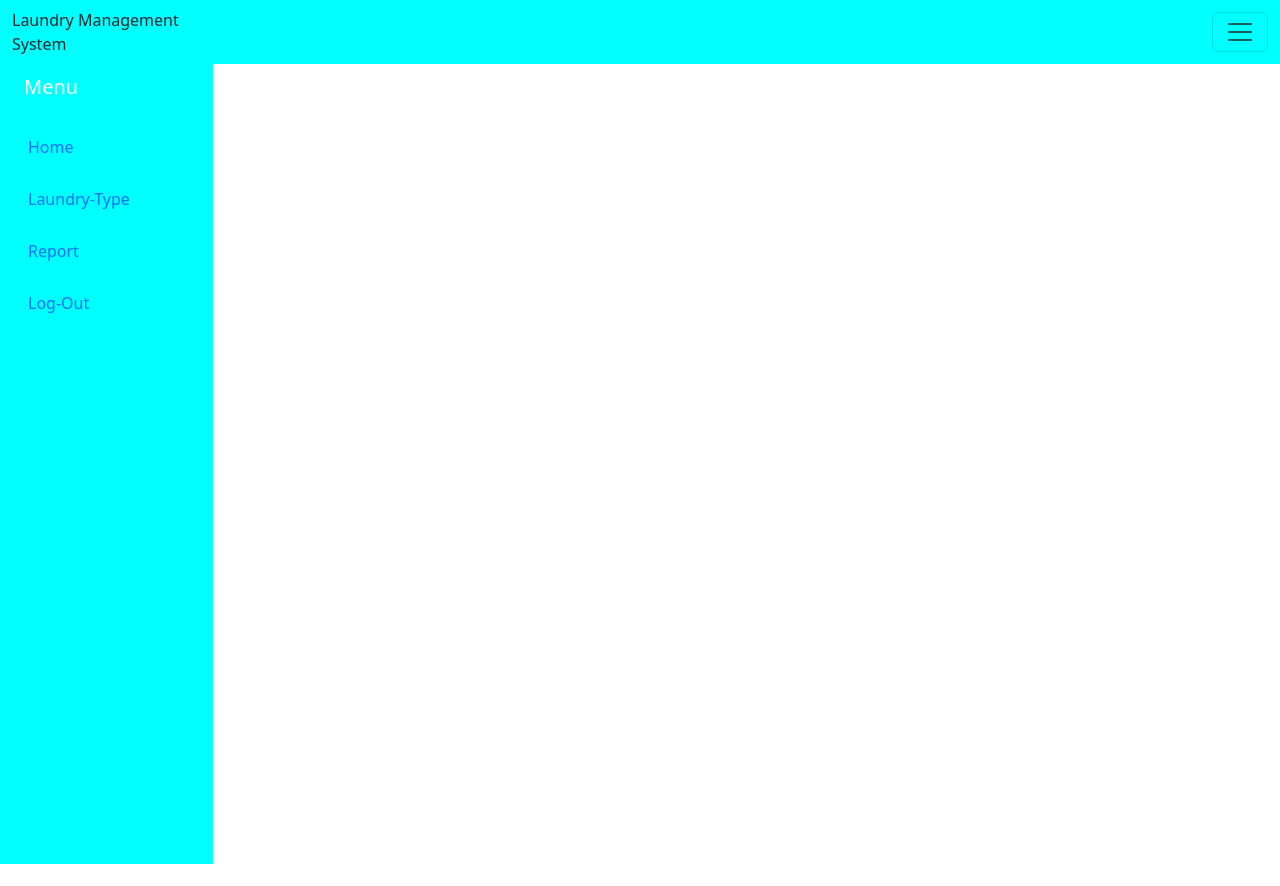
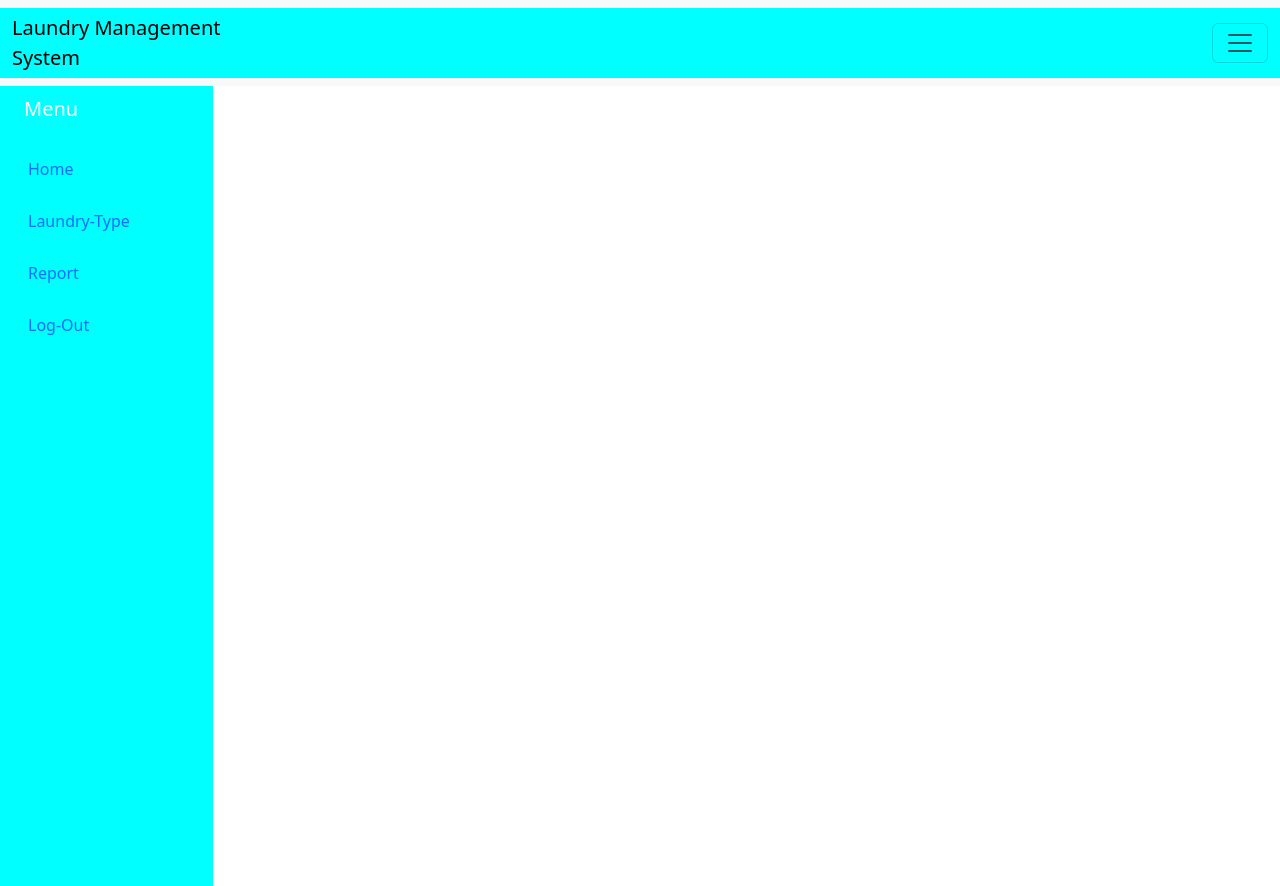
Before and after one commit to StoreMadLab/brightCloth, a plain HTML site: page home.html in a window 1280 px wide. Before the commit the page ends 864 px from the top, so only its background shows below. Drawn offline with nearby package versions, Linux system fonts and the light colour scheme.

Commit message:
Revert "made some changes in home page"

```diff
--- a/home.html
+++ b/home.html
@@ -8,14 +8,14 @@
     <title>LMS-HOME</title>
 </head>
 <body>
-    <div class="container-fluid" style="background-color: #00FFFF;">
-    <nav class="navbar navbar-light"style="background-color: #00FFFF;>
+        <nav class="navbar bg-body-tertiary">
+  <div class="container-fluid" style="background-color: #00FFFF;">
     <a class="navbar-brand" href="#">Laundry Management <br>System</a>
     <button class="navbar-toggler" type="button" data-bs-toggle="collapse" data-bs-target="#navbarSupportedContent" aria-controls="navbarSupportedContent" aria-expanded="false" aria-label="Toggle navigation">
       <span class="navbar-toggler-icon"></span>
     </button>
-    </nav>
-</div>
+  </div>
+</nav>
 
 
 
```
